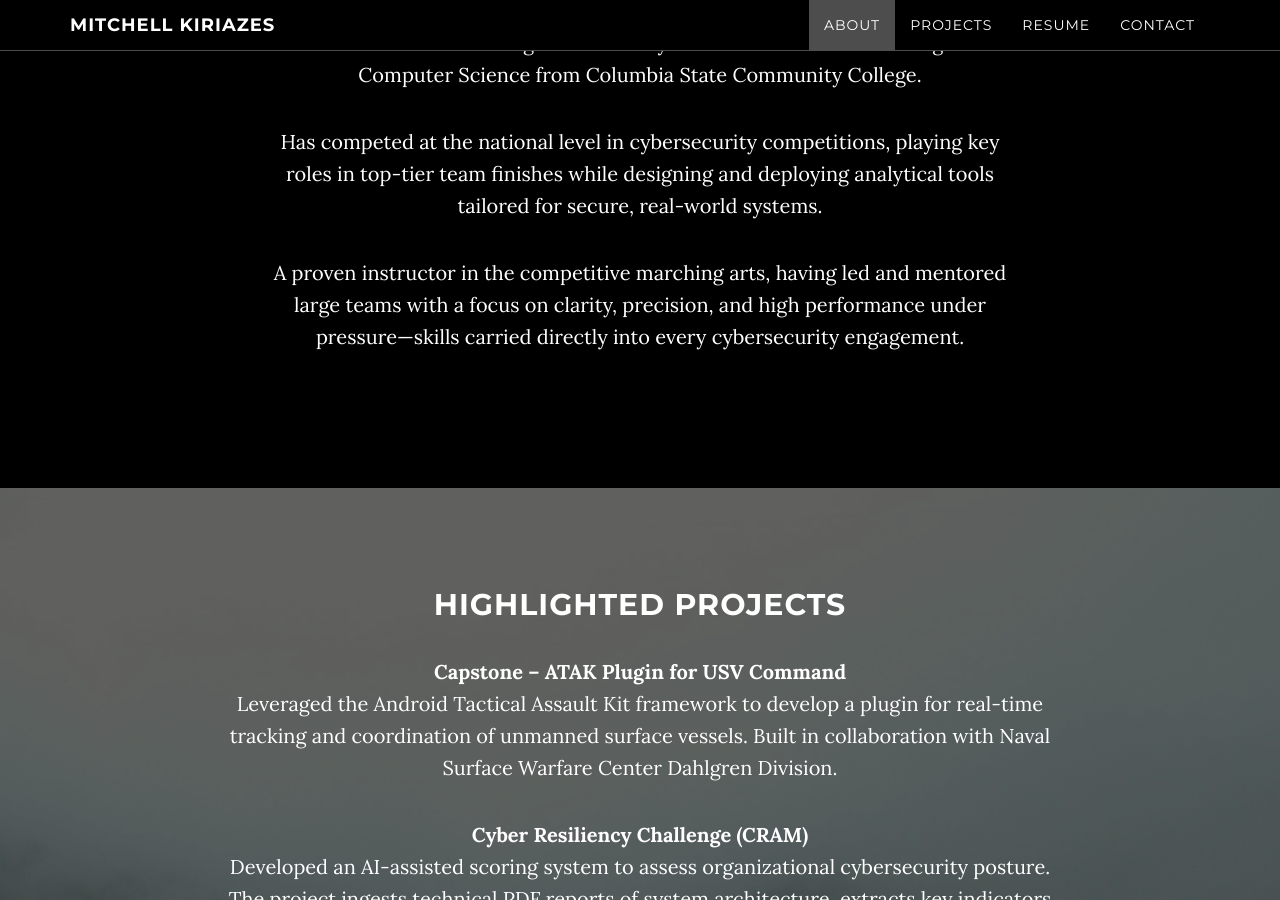
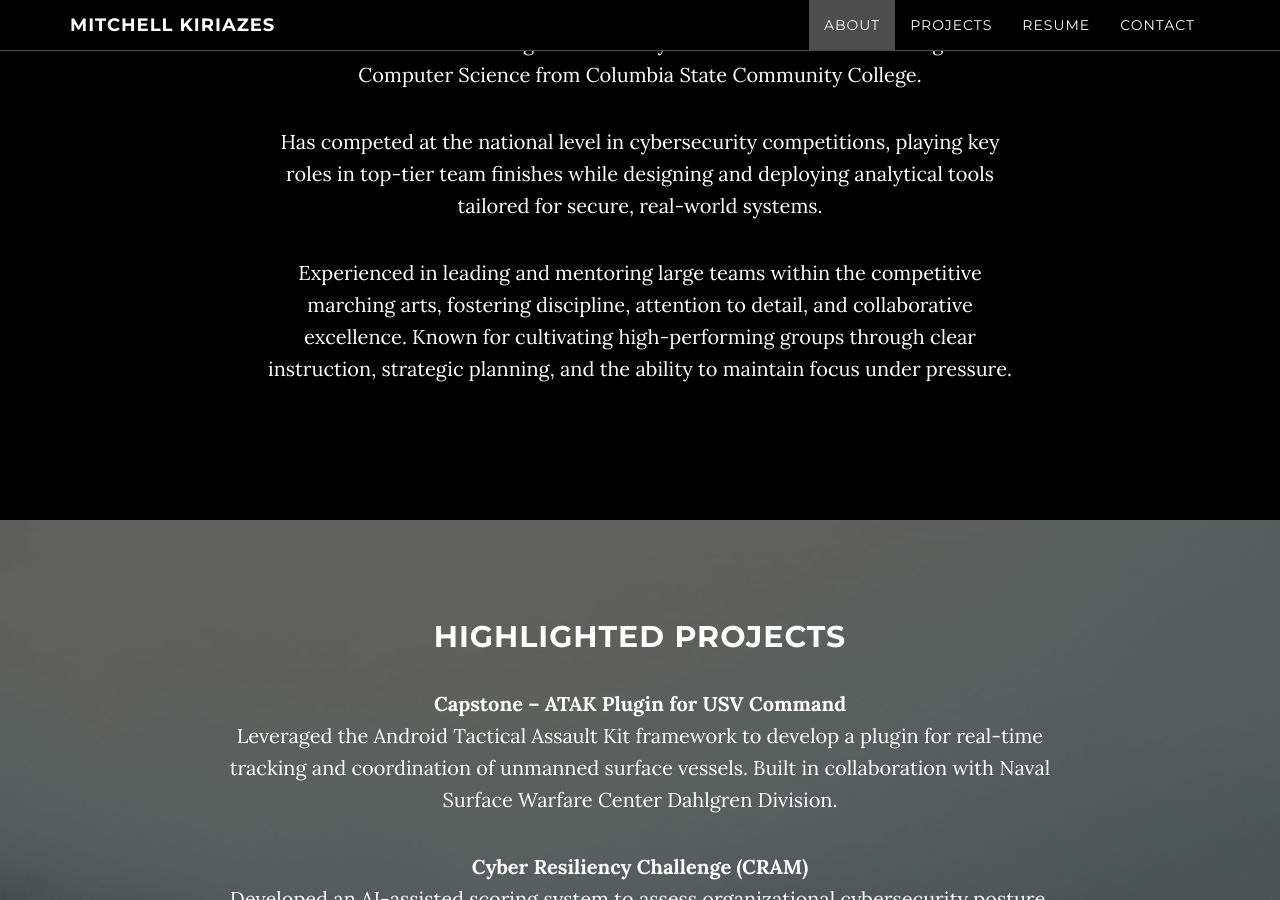
Before and after one commit to M-Kiriazes/M-Kiriazes.github.io, a Jekyll site: the page built from index.html, in a window 1280 px wide and 900 px high, scrolled down 1400 px. Built offline with Jekyll 4.4.1, drawn with Linux system fonts in a browser that asks for light colours.

Commit message:
Update about.html

```diff
--- a/_includes/about.html
+++ b/_includes/about.html
@@ -6,7 +6,7 @@
             <p>Cybersecurity analyst with a focus on threat detection, digital forensics, and real-time system defense. Brings hands-on experience from competitive cyber defense challenges and realistic simulations, specializing in identifying threats, analyzing compromised environments, and executing incident response under pressure.</p>
             <p>Earned a Bachelor’s degree in Computer Science with a concentration in Information Assurance & Cybersecurity, along with a minor in Social Sciences from Tennessee Technological University. Also holds an Associate’s degree in Computer Science from Columbia State Community College.</p>
             <p>Has competed at the national level in cybersecurity competitions, playing key roles in top-tier team finishes while designing and deploying analytical tools tailored for secure, real-world systems.</p>
-            <p>A proven instructor in the competitive marching arts, having led and mentored large teams with a focus on clarity, precision, and high performance under pressure—skills carried directly into every cybersecurity engagement.</p>
+            <p>Experienced in leading and mentoring large teams within the competitive marching arts, fostering discipline, attention to detail, and collaborative excellence. Known for cultivating high-performing groups through clear instruction, strategic planning, and the ability to maintain focus under pressure.</p>
         </div>
     </div>
 </section>
```
